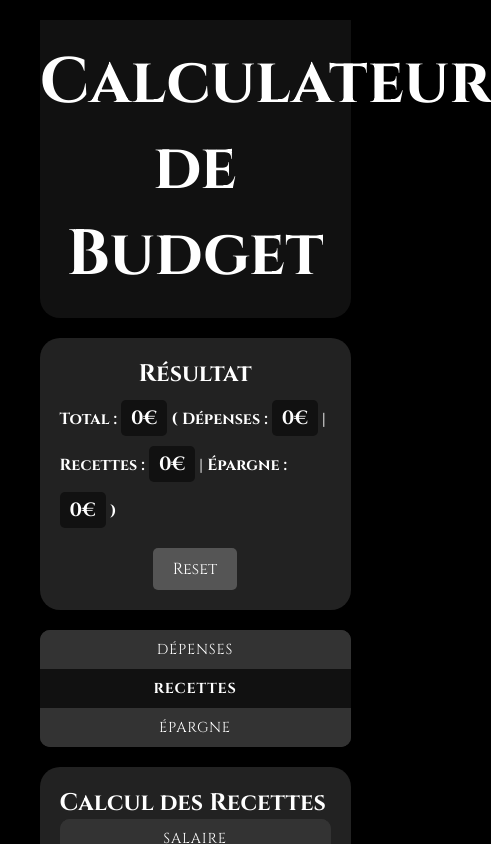
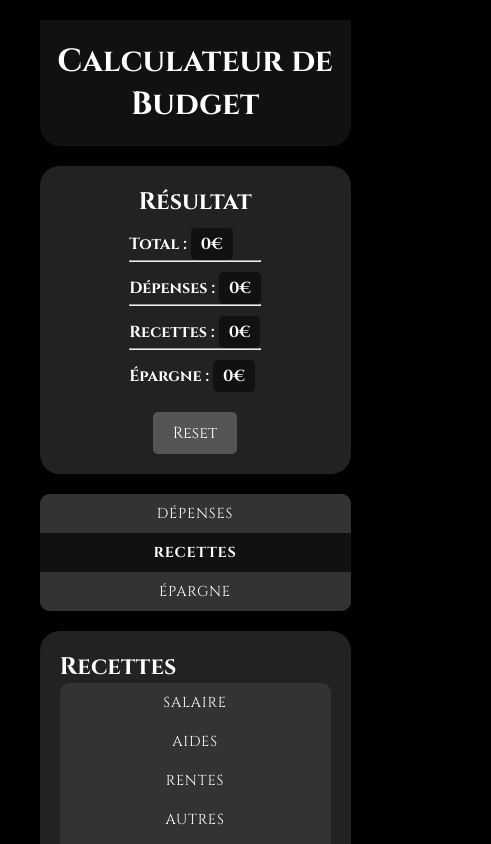
Before and after one commit to Edwyn-Dev/TP-5_BUDGET, a plain HTML site: page index.html in a window 390 px wide. Both pictures are taken after a click on the button "RECETTES". Shown: the top 844 px of the page, 491 px wide, since content can reach past the window. Drawn offline with Linux system fonts and the light colour scheme.

Commit message:
réajustement

```diff
--- a/assets/css/index.css
+++ b/assets/css/index.css
@@ -39,7 +39,6 @@ header {
     padding: 20px 0;
     animation: slideDown 1s ease-in-out;
     color: #fff;
-    font-size: 2rem;
     font-weight: bold;
 }
 
@@ -146,7 +145,6 @@ input {
     border-radius: 5px;
     padding: 5px 10px;
     color: #fff;
-    font-size: 1.2rem;
     margin-top: 10px;
 }
 
@@ -228,4 +226,8 @@ input {
     input {
         max-width: 100%;
     }
+
+    header {
+        width: 100%;
+    }
 }
--- a/index.html
+++ b/index.html
@@ -18,13 +18,13 @@
             <div class="main-container">
                 <h2>Résultat</h2>
                 <h4>
-                    Total :
-                    <span id="total">0€</span>
-                    (<span id="tab">
-                        Dépenses : <span id="totalDepense">0€</span> |
-                        Recettes : <span id="totalRecettes">0€</span> |
-                        Épargne : <span id="totalEpargne">0€</span>
-                    </span>)
+                    Total : <span id="total">0€</span>
+                    <hr>
+                    Dépenses : <span id="totalDepense">0€</span>
+                    <hr>
+                    Recettes : <span id="totalRecettes">0€</span>
+                    <hr>
+                    Épargne : <span id="totalEpargne">0€</span>
                 </h4>
                 <div id="alert-message"></div>
                 <button id="reset-button">Reset</button>
@@ -39,7 +39,7 @@
 
             <!-- Section Dépenses -->
             <div id="depenses" class="tabcontent main-container">
-                <h2>Calcul des Dépenses</h2>
+                <h2>Dépenses</h2>
                 <div class="tab">
                     <button class="tablinksTableDepense" onclick="openTabs(event, 'fixes', 'tabcontentTableDepense', 'tablinksTableDepense')">Fixes</button>
                     <button class="tablinksTableDepense" onclick="openTabs(event, 'courantes', 'tabcontentTableDepense', 'tablinksTableDepense')">Courantes</button>
@@ -68,7 +68,7 @@
 
             <!-- Section Recettes -->
             <div id="recettes" class="tabcontent main-container">
-                <h2>Calcul des Recettes</h2>
+                <h2>Recettes</h2>
                 <div class="tab">
                     <button class="tablinksTableRecette" onclick="openTabs(event, 'salaire', 'tabcontentTableRecette', 'tablinksTableRecette')">Salaire</button>
                     <button class="tablinksTableRecette" onclick="openTabs(event, 'aides', 'tabcontentTableRecette', 'tablinksTableRecette')">Aides</button>
```
